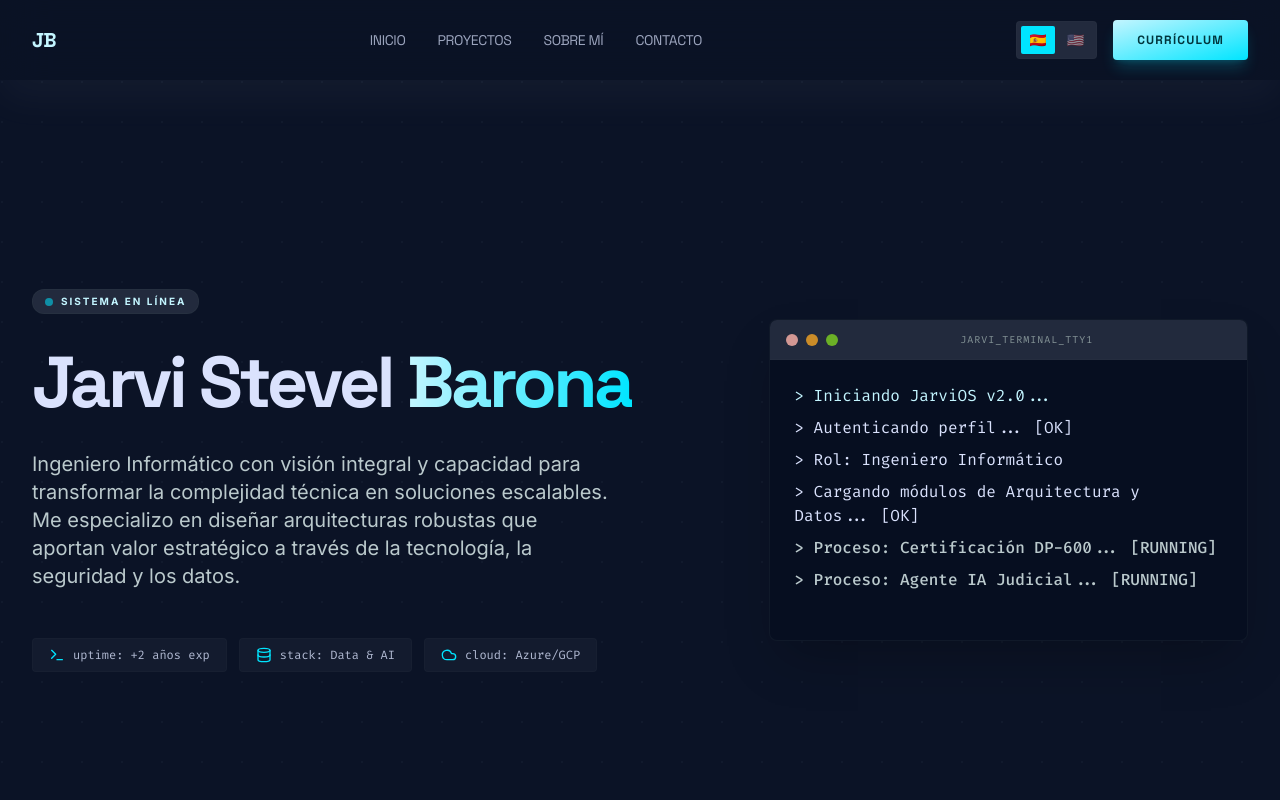
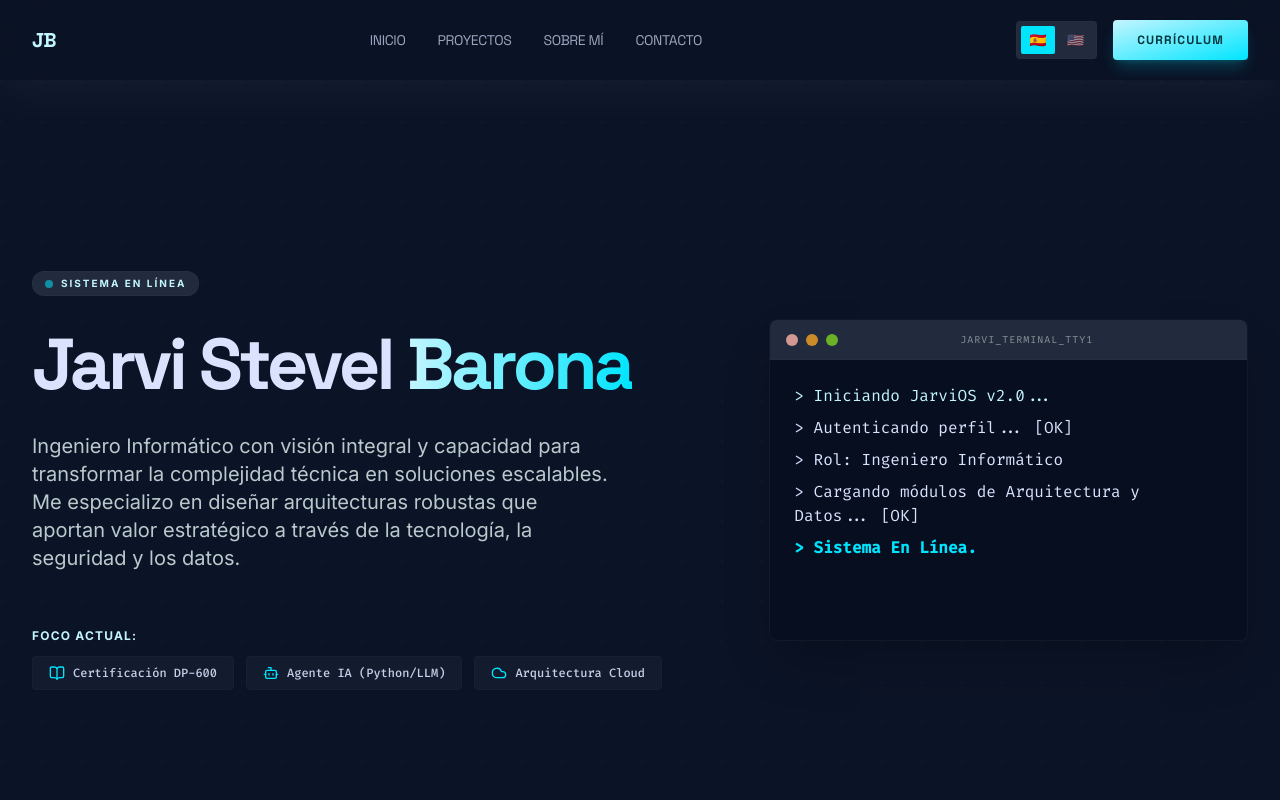
Before and after one commit to Jabarona/Portafolio_Profesional, a React (Vite) app: page / in a window 1280 px wide. Shown: the top 800 px of the page. Built offline with nearby package versions, Linux system fonts and the light colour scheme.

Commit message:
Mover foco actual (DP-600, IA y Cloud) a las píldoras y limpiar terminal

```diff
--- a/src/components/Hero.tsx
+++ b/src/components/Hero.tsx
@@ -1,6 +1,6 @@
 import { useState, useEffect } from 'react';
 import { motion } from 'framer-motion';
-import { Terminal, Cloud, Database } from 'lucide-react';
+import { Cloud, BookOpen, Bot } from 'lucide-react';
 import { useLanguage } from '../context/LanguageContext';
 
 export const Hero = () => {
@@ -26,8 +26,6 @@ export const Hero = () => {
     const timer3 = setTimeout(() => setTerminalLines(3), 2800);
     const timer4 = setTimeout(() => setTerminalLines(4), 3800);
     const timer5 = setTimeout(() => setTerminalLines(5), 4800);
-    const timer6 = setTimeout(() => setTerminalLines(6), 5800);
-    const timer7 = setTimeout(() => setTerminalLines(7), 6800);
 
     return () => {
       clearTimeout(timer1);
@@ -35,8 +33,6 @@ export const Hero = () => {
       clearTimeout(timer3);
       clearTimeout(timer4);
       clearTimeout(timer5);
-      clearTimeout(timer6);
-      clearTimeout(timer7);
     };
   }, []);
 
@@ -68,18 +64,21 @@ export const Hero = () => {
             {t('hero.subtitle')}
           </motion.p>
 
-          <motion.div variants={itemVariants} className="flex flex-wrap gap-3 pt-4">
-            <div className="flex items-center gap-2 px-4 py-2 bg-surface-container-low rounded-lg border border-outline-variant/10 hover:border-primary/20 transition-colors cursor-default">
-              <Terminal className="w-4 h-4 text-primary-container" />
-              <span className="text-xs font-mono text-on-surface/80">uptime: +2 años exp</span>
-            </div>
-            <div className="flex items-center gap-2 px-4 py-2 bg-surface-container-low rounded-lg border border-outline-variant/10 hover:border-primary/20 transition-colors cursor-default">
-              <Database className="w-4 h-4 text-primary-container" />
-              <span className="text-xs font-mono text-on-surface/80">stack: Data & AI</span>
-            </div>
-            <div className="flex items-center gap-2 px-4 py-2 bg-surface-container-low rounded-lg border border-outline-variant/10 hover:border-primary/20 transition-colors cursor-default">
-              <Cloud className="w-4 h-4 text-primary-container" />
-              <span className="text-xs font-mono text-on-surface/80">cloud: Azure/GCP</span>
+          <motion.div variants={itemVariants} className="flex flex-col gap-3 pt-6">
+            <p className="text-xs font-bold uppercase tracking-widest text-primary">{t('hero.status.title' as any)}</p>
+            <div className="flex flex-wrap gap-3">
+              <div className="flex items-center gap-2 px-4 py-2 bg-surface-container-low rounded-lg border border-outline-variant/10 shadow-sm hover:border-primary/20 transition-colors cursor-default">
+                <BookOpen className="w-4 h-4 text-primary-container" />
+                <span className="text-xs font-mono font-medium text-on-surface/90">{t('hero.status.1' as any)}</span>
+              </div>
+              <div className="flex items-center gap-2 px-4 py-2 bg-surface-container-low rounded-lg border border-outline-variant/10 shadow-sm hover:border-primary/20 transition-colors cursor-default">
+                <Bot className="w-4 h-4 text-primary-container" />
+                <span className="text-xs font-mono font-medium text-on-surface/90">{t('hero.status.2' as any)}</span>
+              </div>
+              <div className="flex items-center gap-2 px-4 py-2 bg-surface-container-low rounded-lg border border-outline-variant/10 shadow-sm hover:border-primary/20 transition-colors cursor-default">
+                <Cloud className="w-4 h-4 text-primary-container" />
+                <span className="text-xs font-mono font-medium text-on-surface/90">{t('hero.status.3' as any)}</span>
+              </div>
             </div>
           </motion.div>
         </motion.div>
@@ -123,23 +122,13 @@ export const Hero = () => {
                   </motion.div>
                 )}
                 {terminalLines >= 5 && (
-                  <motion.div initial={{ opacity: 0 }} animate={{ opacity: 1 }} className="mb-2 text-on-surface-variant font-medium">
-                    {t('hero.terminal.task1' as any)}
-                  </motion.div>
-                )}
-                {terminalLines >= 6 && (
-                  <motion.div initial={{ opacity: 0 }} animate={{ opacity: 1 }} className="mb-2 text-on-surface-variant font-medium">
-                    {t('hero.terminal.task2' as any)}
-                  </motion.div>
-                )}
-                {terminalLines >= 7 && (
                   <motion.div initial={{ opacity: 0 }} animate={{ opacity: 1 }} className="mb-2 text-primary-container font-bold">
                     {t('hero.terminal.status')}
                   </motion.div>
                 )}
 
                 {/* Blinking Cursor */}
-                {terminalLines < 7 && (
+                {terminalLines < 5 && (
                   <motion.div
                     animate={{ opacity: [1, 0] }}
                     transition={{ repeat: Infinity, duration: 0.8, ease: "linear" }}
--- a/src/context/translations.ts
+++ b/src/context/translations.ts
@@ -16,9 +16,11 @@ export const translations = {
     'hero.terminal.auth': '> Autenticando perfil... [OK]',
     'hero.terminal.role': '> Rol: Ingeniero Informático',
     'hero.terminal.modules': '> Cargando módulos de Arquitectura y Datos... [OK]',
-    'hero.terminal.task1': '> Proceso: Certificación DP-600... [RUNNING]',
-    'hero.terminal.task2': '> Proceso: Agente IA Judicial... [RUNNING]',
     'hero.terminal.status': '> Sistema En Línea.',
+    'hero.status.title': 'Foco Actual:',
+    'hero.status.1': 'Certificación DP-600',
+    'hero.status.2': 'Agente IA (Python/LLM)',
+    'hero.status.3': 'Arquitectura Cloud',
 
     // SnakeGame
     'snake.title': '¡Juego Terminado!',
@@ -101,9 +103,11 @@ export const translations = {
     'hero.terminal.auth': '> Authenticating profile... [OK]',
     'hero.terminal.role': '> Role: Software Engineer',
     'hero.terminal.modules': '> Loading Architecture and Data modules... [OK]',
-    'hero.terminal.task1': '> Process: DP-600 Certification... [RUNNING]',
-    'hero.terminal.task2': '> Process: Judicial AI Agent... [RUNNING]',
     'hero.terminal.status': '> System Online.',
+    'hero.status.title': 'Current Focus:',
+    'hero.status.1': 'DP-600 Certification',
+    'hero.status.2': 'AI Agent (Python/LLM)',
+    'hero.status.3': 'Cloud Architecture',
 
     // SnakeGame
     'snake.title': 'Game Over!',
```
